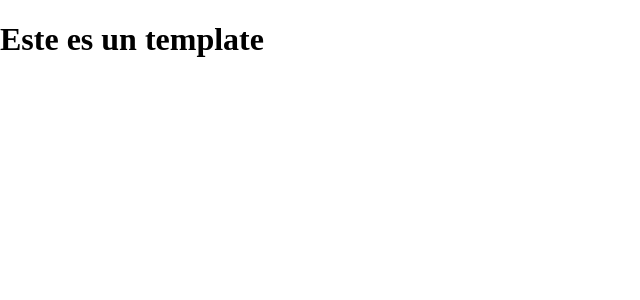
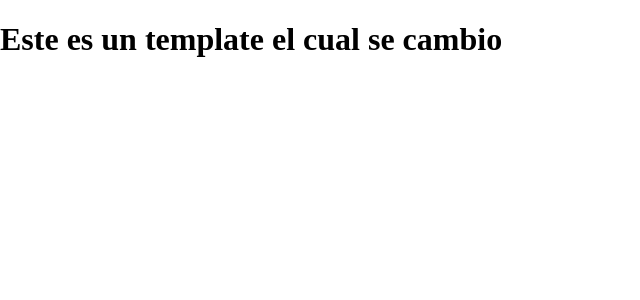
Before and after one commit to symartinez2110/CAMPO-A-UN-CLICK, a Vue app: page /productosUser in a window 1280 px wide. Shown: the top 300 px of the page, without its empty margins (0-640 px from the left). Built offline with nearby package versions, Linux system fonts and the light colour scheme.

Commit message:
Esta es una mejora visual con nuevos componentes

```diff
--- a/src/views/viewsUser/productosView.vue
+++ b/src/views/viewsUser/productosView.vue
@@ -1,5 +1,5 @@
 <template>
-    <h1>Este es un template</h1>
+    <h1>Este es un template el cual se cambio</h1>
 </template>
 
 <script setup>
```
